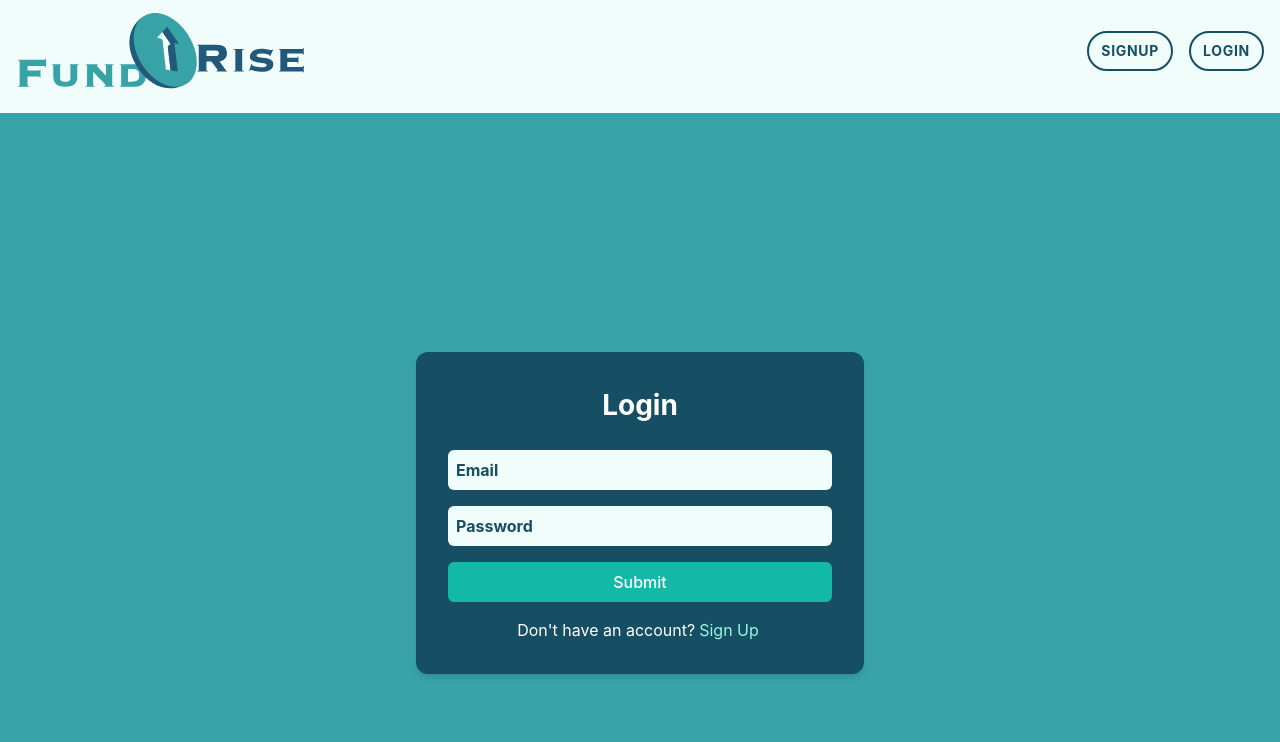
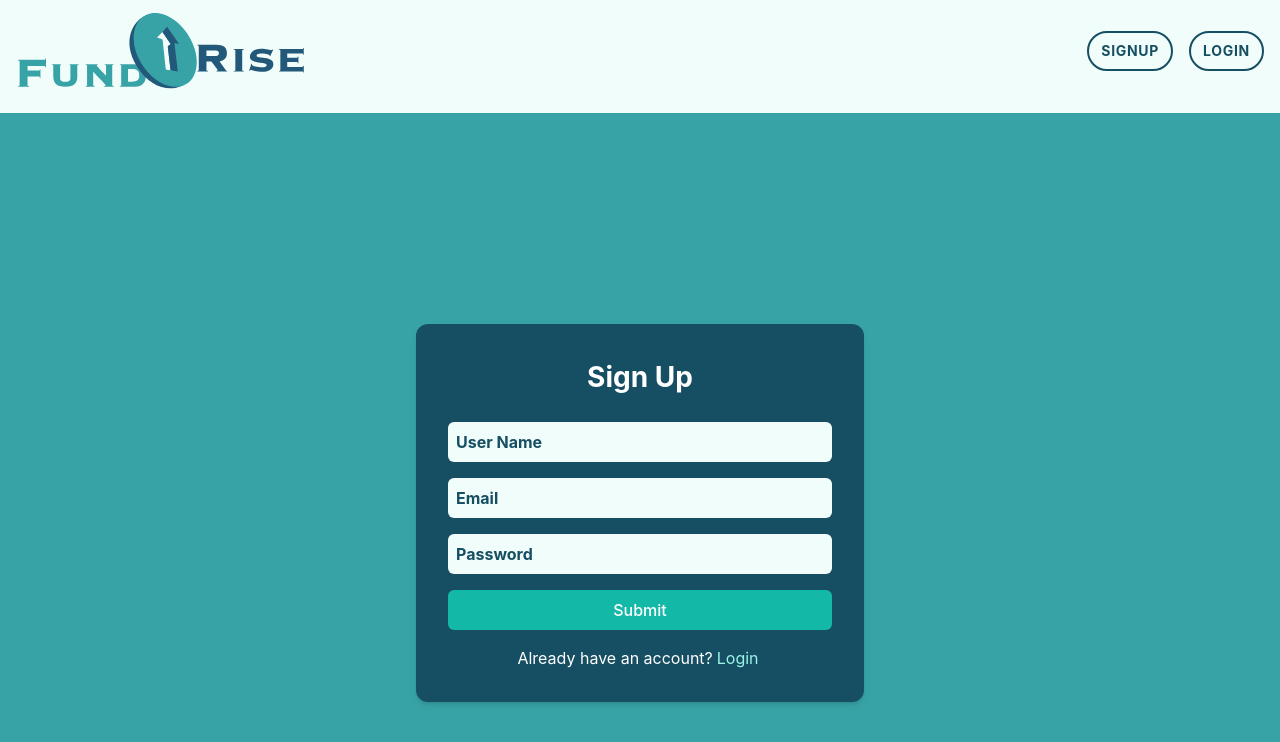
Before and after one commit to BlakeLindsay/CrowdfundingApp, a React (Create React App) app: page /signup in a window 1280 px wide. Shown: the top 742 px of the page. Built offline with nearby package versions, Linux system fonts and the light colour scheme.

Commit message:
login&server linked - backend not working

```diff
--- a/src/App.jsx
+++ b/src/App.jsx
@@ -1,4 +1,5 @@
-import { BrowserRouter } from 'react-router-dom';
+import { BrowserRouter, Routes, Route } from 'react-router-dom';
+import React, { useEffect, useState } from "react";
 import './App.css';
 import Navbar from './components/nav/nav';
 import Signup from './components/signup/signup';
@@ -6,11 +7,46 @@ import Login from './components/login/login';
 
 
 function App() {
+  const [token, setToken] = useState("");
+
+  // Initialize the isLoggedIn state as false (user is not logged in)
+  const [isLoggedIn, setIsLoggedIn] = useState(false);
+
+  useEffect(initializeToken, []);
+
+  function initializeToken() {
+    const storedToken = localStorage.token;
+    console.log("TOKEN:", storedToken);
+
+    if (storedToken) {
+      setToken(storedToken);
+      // Set the isLoggedIn state to true when a token is loaded from local storage
+      setIsLoggedIn(true);
+    }
+  }
+
+  function updateToken(newToken) {
+    setToken(newToken);
+    localStorage.token = newToken;
+
+    // Set the isLoggedIn state to true when a token is updated (user is logged in)
+    setIsLoggedIn(true);
+  }
+
+  function clearToken() {
+    setToken(""); // Clear the token when logging out
+    localStorage.removeItem("token"); // Remove the token from local storage
+
+    // Set the isLoggedIn state to false when the user logs out
+    setIsLoggedIn(false);
+  }
   return (
     <BrowserRouter>
-      <Navbar/>
-      {/* <Signup /> */}
-      <Login />
+      <Navbar token={token} clearToken={clearToken} />
+      <Routes>
+      <Route path="/signup" element={<Signup setToken={updateToken} />} />
+      <Route path="/login" element={<Login setToken={updateToken} />} />
+      </Routes>
     </BrowserRouter>
   );
 }
--- a/src/components/login/login.jsx
+++ b/src/components/login/login.jsx
@@ -1,6 +1,44 @@
-import React from 'react'
+import React, { useState } from "react";
+import { useNavigate } from "react-router-dom";
 
-const Login = () => {
+  function Login(props) {
+    const [email, setEmail] = useState("");
+    const [password, setPassword] = useState("");
+    const navigate = useNavigate();
+
+    async function loginUser(e) {
+      e.preventDefault();
+
+      try {
+        const response = await fetch("http://localhost:3000/user/login", {
+          headers: {
+            "Content-Type": "application/json",
+          },
+          method: "POST",
+          body: JSON.stringify({
+            email,
+            password,
+          }),
+        });
+
+        const results = await response.json();
+        console.log(response.status);
+        props.setToken(results.token);
+        if (response.status === 200) {
+          console.log("Login successful");
+          console.log("Token:", results.token);
+          props.setToken(results.token);
+          navigate("/"); // Navigate to homepage
+        } else {
+          console.log("Login failed");
+        }
+      } catch (error) {
+        console.log(error);
+      }
+    }
+
+
+
   return (
     <div className="p-5 sm:p-0">
       <div className="flex flex-col items-center justify-center h-screen">
@@ -8,18 +46,20 @@ const Login = () => {
           <h2 className="text-[28px] font-bold text-white mb-6 text-center">
             Login
           </h2>
-          <form className="flex flex-col">
+          <form className="flex flex-col" onSubmit={loginUser}>
             <input
                 placeholder="Email"
                 className="bg-teal-50 text-cyan-900 font-bold border-0 rounded-md p-2  mb-4 focus:bg-teal-100 focus:outline-none transition ease-in-out duration-150 placeholder-cyan-900"
-                type="text" />
+                type="text"
+                onChange={(e) => setEmail(e.target.value)}/>
               <input
                 placeholder="Password"
                 className="bg-teal-50 text-cyan-900 font-bold border-0 rounded-md p-2  mb-4 focus:bg-teal-100 focus:outline-none transition ease-in-out duration-150 placeholder-cyan-900"
-                type="password" />
+                type="password"
+                onChange={(e) => setPassword(e.target.value)}/>
                 <button className='bg-teal-500 text-white font-medium py-2 px-4 rounded-md hover:bg-teal-600 transition ease-in duration-200' type="submit">Submit</button>
                 <p className='text-white mt-4 text-center'>Don't have an account?
-                <a className='text-teal-200 hover:underline mt-4 px-1' href='#'>Sign Up</a></p>
+                <a className='text-teal-200 hover:underline mt-4 px-1' href='/signup'>Sign Up</a></p>
 
           </form>
         </div>
--- a/src/components/nav/nav.jsx
+++ b/src/components/nav/nav.jsx
@@ -35,7 +35,7 @@ function Navbar() {
             <div>
               <ul className={`p-2 ${isMenuHidden ? "hidden" : ""}`} id="menu">
                 <li className="text-cyan-900 font-bold md:hidden">
-                  <a href="#" className="px-2 flex justify-end">
+                  <a href="/signup" className="px-2 flex justify-end">
                     <span>Signup </span>
                     <svg
                       className="w-6 ml-1 h-6"
@@ -56,7 +56,7 @@ function Navbar() {
 
                 <li className="text-cyan-900 font-bold md:hidden">
                   <a
-                    href="#"
+                    href="/login"
                     className="px-2 pt-1 flex justify-end border-r-2 border-teal-50"
                   >
                     <span>Login </span>
@@ -81,14 +81,14 @@ function Navbar() {
             <div>
               <ul className="flex justify-center space-x-4">
                 <li>
-                  <a href="#">
+                  <a href="/signup">
                     <span className="btn text-cyan-900 font-bold border-cyan-900 border-2 hidden md:block hover:-translate-y-1 hover:scale-110 hover:bg-cyan-900 hover:text-teal-50 duration-300">
                       Signup
                     </span>
                   </a>
                 </li>
                 <li>
-                  <a href="#">
+                  <a href="/login">
                     <span className="btn text-cyan-900 font-bold border-cyan-900 border-2 hidden md:block  hover:-translate-y-1 hover:scale-110 hover:bg-cyan-900 hover:text-teal-50 duration-300">
                       Login
                     </span>
--- a/src/components/signup/signup.jsx
+++ b/src/components/signup/signup.jsx
@@ -1,6 +1,50 @@
-import React from 'react'
+import { useState } from "react";
+import { useNavigate } from "react-router-dom";
 
-const Signup = () => {
+
+function Signup(props) {
+  const navigate = useNavigate();
+  const [userName, setUserName] = useState("");
+  const [email, setEmail] = useState("");
+  const [password, setPassword] = useState("");
+
+  const signupRoute = "http://127.0.0.1:4000/user/signup";
+
+  async function displayInputFields(e) {
+    e.preventDefault();
+    console.log("testing this function");
+    console.log(userName);
+    console.log(email);
+    console.log(password);
+
+    try {
+      let response = await fetch(signupRoute, {
+        headers: new Headers({
+          "content-type": "application/json",
+        }),
+        method: "POST",
+        body: JSON.stringify({
+          userName: userName,
+          email: email,
+          password: password,
+        }),
+      });
+
+      let results = await response.json();
+      // console.log(results);
+      props.setToken(results.token);
+
+      if (response.status === 200) {
+        navigate("/");//navigate to homepage
+      } else {
+        // Signup failed, handle the error (e.g., display an error message)
+        console.log("Signup failed");
+      }
+    } catch (error) {
+      console.log(error);
+    }
+  }
+
   return (
     <div className="p-5 sm:p-0">
       <div className="flex flex-col items-center justify-center h-screen">
@@ -8,22 +52,26 @@ const Signup = () => {
           <h2 className="text-[28px] font-bold text-white mb-6 text-center">
             Sign Up
           </h2>
-          <form className="flex flex-col">
+          <form className="flex flex-col" onSubmit={displayInputFields}>
             <input
                 placeholder="User Name"
-                className="bg-teal-50 text-cyan-900 border-0 rounded-md p-2  mb-4 focus:bg-teal-100 focus:outline-none transition ease-in-out duration-150 placeholder-cyan-900"
-                type="text" />
+                className="bg-teal-50 text-cyan-900 font-bold border-0 rounded-md p-2  mb-4 focus:bg-teal-100 focus:outline-none transition ease-in-out duration-150 placeholder-cyan-900"
+                type="text"
+                onChange={(e) => setUserName(e.target.value)}/>
             <input
                 placeholder="Email"
-                className="bg-teal-50 text-cyan-900 border-0 rounded-md p-2  mb-4 focus:bg-teal-100 focus:outline-none transition ease-in-out duration-150 placeholder-cyan-900"
-                type="text" />
+                className="bg-teal-50 text-cyan-900 font-bold border-0 rounded-md p-2  mb-4 focus:bg-teal-100 focus:outline-none transition ease-in-out duration-150 placeholder-cyan-900"
+                type="text"
+                onChange={(e) => setEmail(e.target.value)}/>
               <input
                 placeholder="Password"
-                className="bg-teal-50 text-cyan-900 border-0 rounded-md p-2  mb-4 focus:bg-teal-100 focus:outline-none transition ease-in-out duration-150 placeholder-cyan-900"
-                type="password" />
+                className="bg-teal-50 text-cyan-900 border-0 font-bold rounded-md p-2  mb-4 focus:bg-teal-100 focus:outline-none transition ease-in-out duration-150 placeholder-cyan-900"
+                type="password"
+                onChange={(e) => setPassword(e.target.value)} />
+
                 <button className='bg-teal-500 text-white font-medium py-2 px-4 rounded-md hover:bg-teal-600 transition ease-in duration-200' type="submit">Submit</button>
                 <p className='text-white mt-4 text-center'>Already have an account?
-                <a className='text-teal-200 hover:underline mt-4 px-1' href='#'>Login</a></p>
+                <a className='text-teal-200 hover:underline mt-4 px-1' href='/login'>Login</a></p>
           </form>
         </div>
       </div>
```
